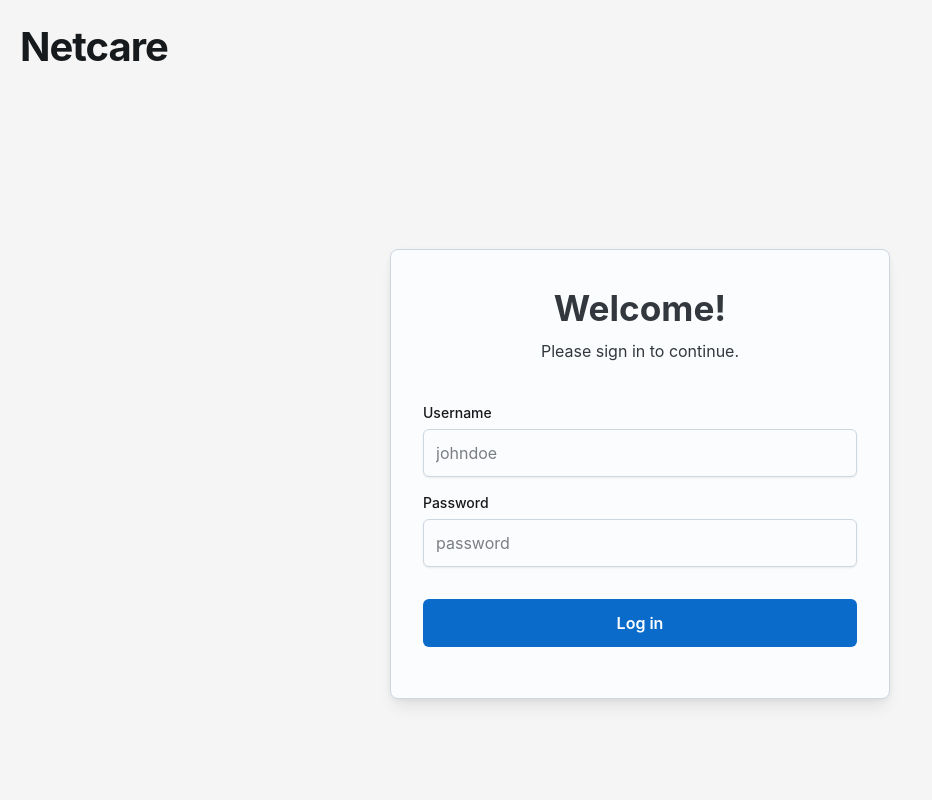
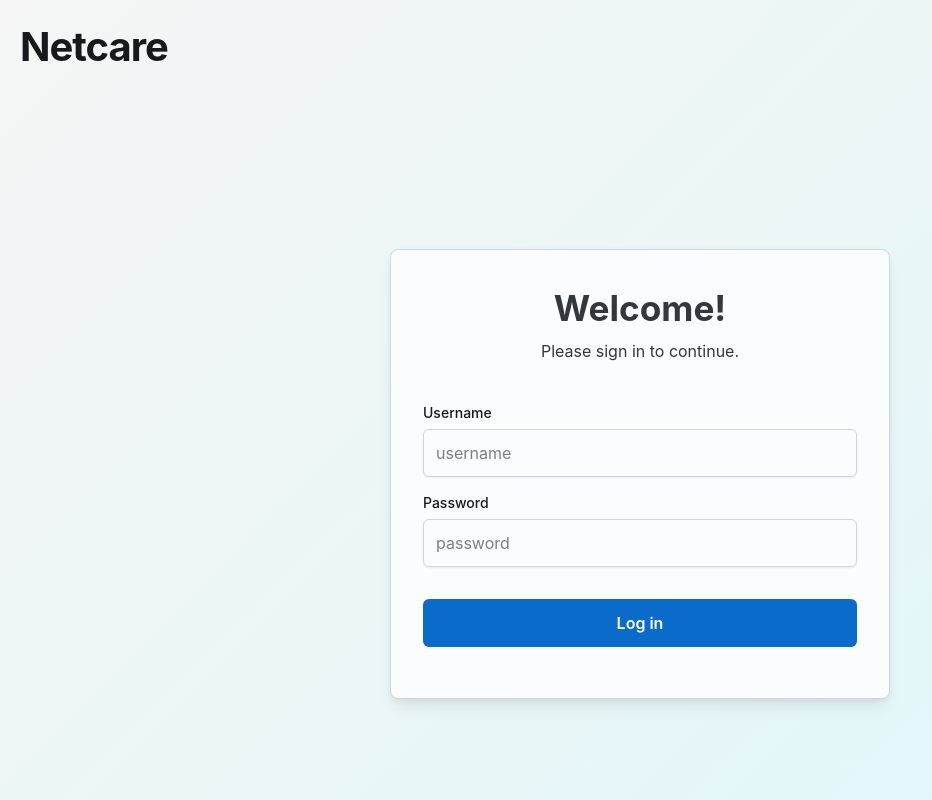
Before and after one commit to cfgcolumbus24/Team-15, a React (Create React App) app in the folder frontend/: page / in a window 1280 px wide. Shown: the whole page, without its empty margins (0-932 px from the left). Built offline with nearby package versions, Linux system fonts and the light colour scheme.

Commit message:
Added gradient and updated plaeholder text

```diff
--- a/frontend/src/pages/financials.tsx
+++ b/frontend/src/pages/financials.tsx
@@ -26,7 +26,6 @@
 import SettingsIcon from '@mui/icons-material/Settings';
 import AccountCircleIcon from '@mui/icons-material/AccountCircle';
 
-// Sample nonprofit financial data
 const budgetAllocationData = [
   { category: 'Program Services', amount: 80000 },
   { category: 'Fundraising', amount: 15000 },
--- a/frontend/src/pages/login.tsx
+++ b/frontend/src/pages/login.tsx
@@ -62,6 +62,7 @@
         height: "100vh",
         backgroundColor: "#f5f5f5",
         padding: "20px",
+        background: "linear-gradient(135deg, #f5f5f5, #e0f7fa)"
       }}
     >
       <CssBaseline />
@@ -105,7 +106,7 @@
           <Input
             name="username"
             type="text"
-            placeholder="johndoe"
+            placeholder="username"
             sx={{
               height: '48px',
               fontSize: '1rem',
```
